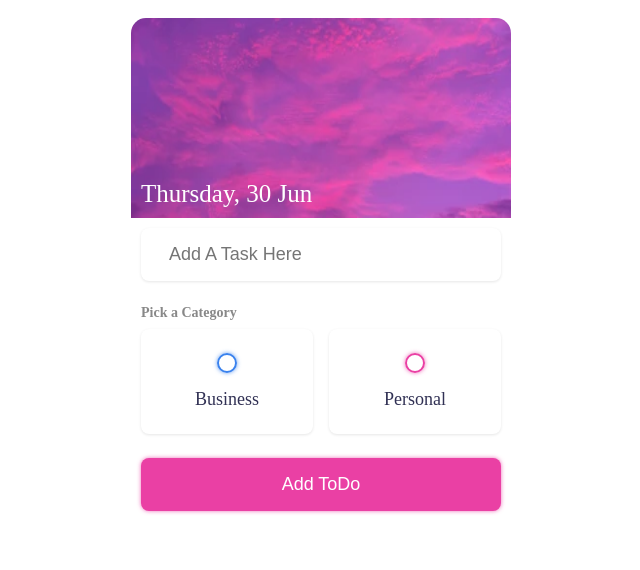
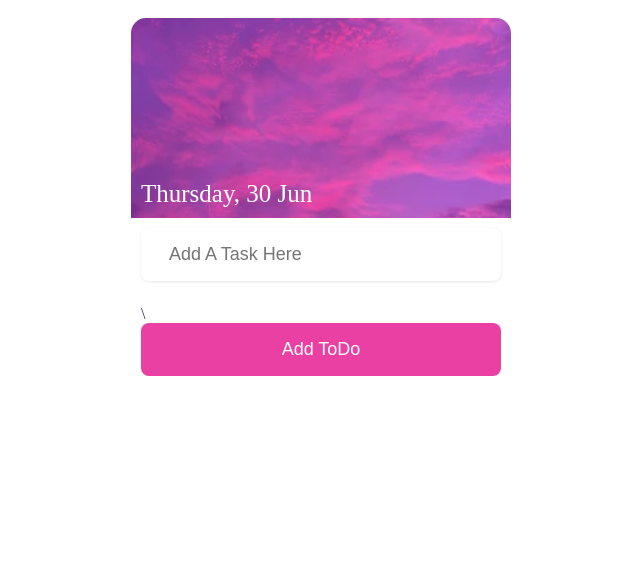
Before and after one commit to Melinigounder/to-do-app, a plain HTML site: page index.html in a window 1280 px wide. Shown: the whole page, without its empty margins (329-969 px from the left). Drawn offline with Linux system fonts and the light colour scheme.

Commit message:
some changes

```diff
--- a/css/stylesheet.css
+++ b/css/stylesheet.css
@@ -1,19 +1,16 @@
 :root {
   --primary: #EA40A4;
-  --business: #3A82EE;
+  --bubble: #3A82EE;
   --personal: var(--primary);
   --light: #EEE;
   --grey: #888;
   --dark: #313154;
   --danger: #ff5b57;
   --shadow: 0 1px 3px rgba(0, 0, 0, 0.1);
-  --business-glow: 0px 0px 4px rgba(58, 130, 238, 0.75);
-  --personal-glow: 0px 0px 4px rgba(234, 64, 164, 0.75);
-
+  --bubble-glow: 0px 0px 4px rgba(58, 130, 238, 0.75);
 }
 
-* {
-
+*{
   box-sizing: border-box;
 }
 
@@ -31,8 +28,6 @@ body {
   background: var(--light);
   color: var(--dark);
   padding: 0;
-
-
 }
 
 /* ------------ container ------------ */
@@ -95,27 +90,8 @@ h4 {
   color: var(--dark);
   background-color: #FFF;
   border-radius: 0.5rem;
-  box-shadow: var(--shadow);
+ box-shadow: var(--shadow);
   margin-bottom: 1.5rem;
-}
-
-.create-todo .options {
-  display: grid;
-  grid-template-columns: repeat(2, 1fr);
-  grid-gap: 1rem;
-  margin-bottom: 1.5rem;
-}
-
-.create-todo .options label {
-  display: flex;
-  flex-direction: column;
-  align-items: center;
-  justify-content: center;
-  padding: 1.5rem;
-  background-color: #FFF;
-  border-radius: 0.5rem;
-  box-shadow: var(--shadow);
-  cursor: pointer;
 }
 
 input[type="radio"],
@@ -131,13 +107,8 @@ input[type="checkbox"] {
   width: 20px;
   height: 20px;
   border-radius: 50%;
-  border: 2px solid var(--business);
-  box-shadow: var(--business-glow);
-}
-
-.bubble.personal {
-  border-color: var(--personal);
-  box-shadow: var(--personal-glow);
+  border: 2px solid var(--bubble);
+  box-shadow: var(--bubble-glow);
 }
 
 .bubble::after {
@@ -146,15 +117,10 @@ input[type="checkbox"] {
   opacity: 0;
   width: 0px;
   height: 0px;
-  background-color: var(--business);
-  box-shadow: var(--business-glow);
+  background-color: var(--bubble);
+  box-shadow: var(--bubble-glow);
   border-radius: 50%;
   transition: 0.2s ease-in-out;
-}
-
-.bubble.personal::after {
-  background-color: var(--personal);
-  box-shadow: var(--personal-glow);
 }
 
 input:checked~.bubble::after {
--- a/index.html
+++ b/index.html
@@ -22,21 +22,12 @@
                     <form id="new-todo-form">
 
                         <input type="text" name="content" id="content" placeholder=" Add A Task Here">
-                        <h4>Pick a Category</h4>
-                        <div class="options">
-                            <label>
-                                <input type="radio" name="category" id="category1" value="business">
-                                <span class="bubble business"></span>
-                                <div>Business</div>
-                            </label>
 
                             <label>
-                                <input type="radio" name="category" id="category2" value="personal">
-                                <span class="bubble personal"></span>
-                                <div>Personal</div>
+                                <input type="radio" name="category" id="category1" value="bubble">
+
                             </label>
-                        </div>
-
+\
                         <input type="submit" value="Add ToDo">
                     </form>
                 </section>
--- a/js/to-do-app.js
+++ b/js/to-do-app.js
@@ -56,12 +56,6 @@ function DisplayTodos() {
         input.checked = todo.done;
         span.classList.add('bubble');
 
-        if (todo.category == 'personal') {
-            span.classList.add('personal');
-        } else {
-            span.classList.add('business');
-        }
-
         content.classList.add('todo-content');
         actions.classList.add('actions');
         edit.classList.add('edit');
@@ -99,7 +93,6 @@ function DisplayTodos() {
 
         })
 
-
         //Edit Button
         edit.addEventListener('click', e => {
             const input = content.querySelector('input');
```
